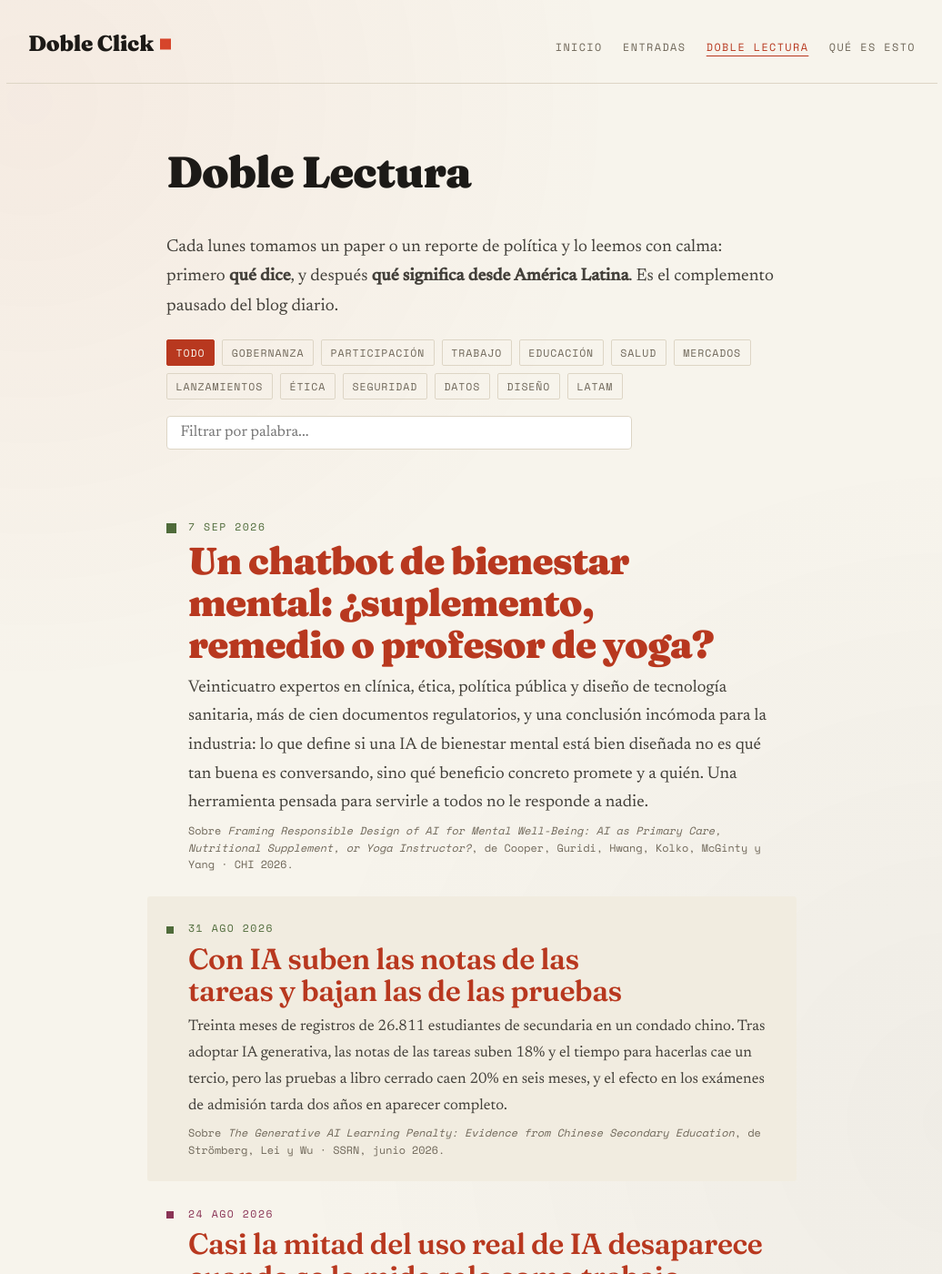
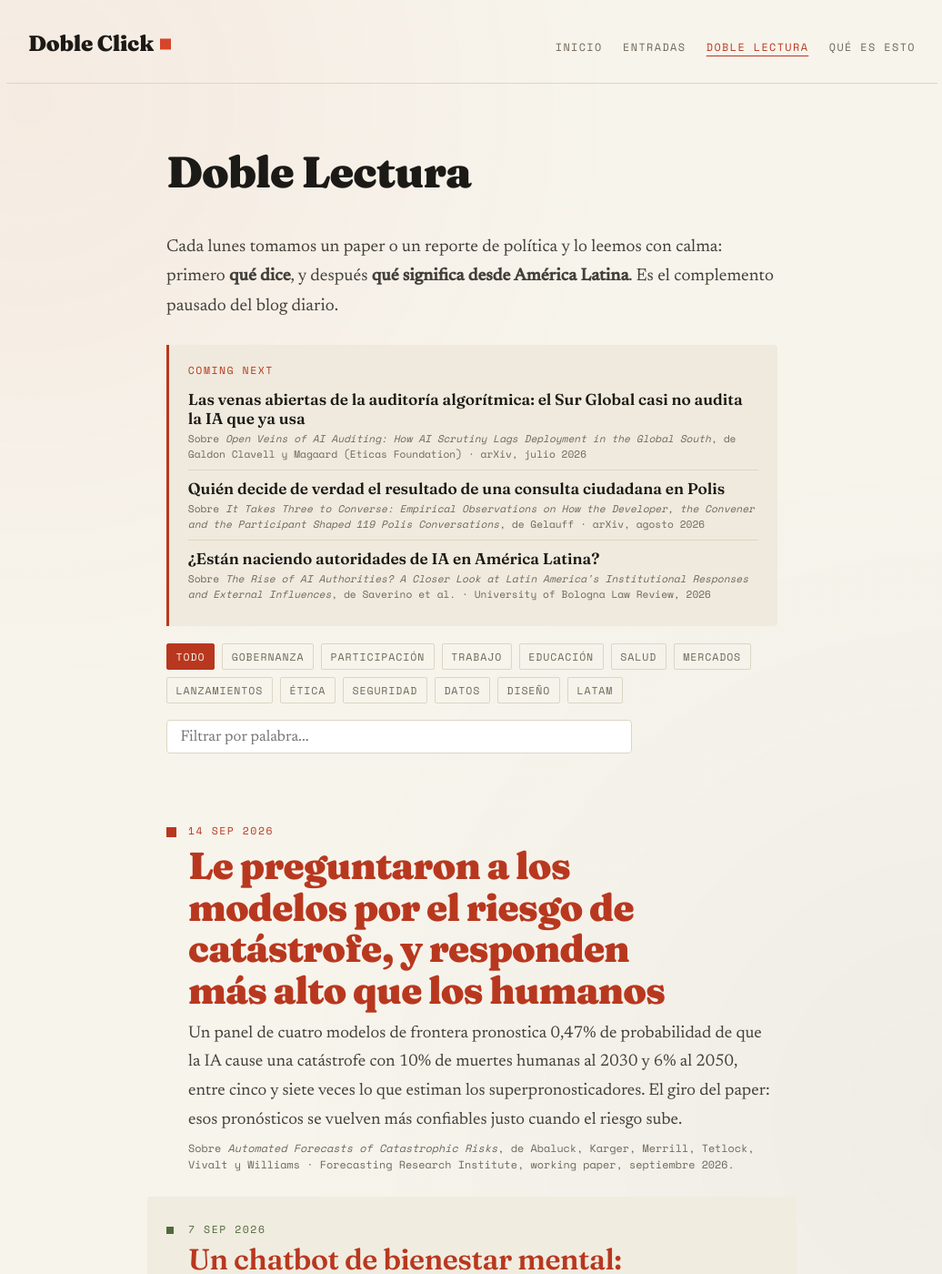
Before and after one commit to jaguridi/doble-click-blog, a Jekyll site: the page built from doble-lectura.html, in a window 1280 px wide and 1400 px high. Shown: the whole window at 91% size, without its empty margins (121-1157 px from the left). Built offline with Jekyll 4.4.1, drawn with Linux system fonts in a browser that asks for light colours.

Commit message:
Doble Lectura #22: Automated Forecasts of Catastrophic Risks (FRI, 2026)
Un panel de cuatro modelos de frontera pronostica el riesgo de catastrofe
por IA (0,47% al 2030, 6,0% al 2050), bastante por encima de expertos y
superpronosticadores humanos. Se incluye el guion de audio, la voz
(es-CO-GonzaloNeural) y la regeneracion de la cola publica Coming next
con las 9 fuentes que quedan pendientes.

Co-Authored-By: Claude Opus 5 <noreply@anthropic.com>
Claude-Session: https://claude.ai/code/session_01JpqfsG6SXNbsofz4PabSYR

```diff
--- a/_data/proximas_lecturas.yml
+++ b/_data/proximas_lecturas.yml
@@ -15,4 +15,55 @@
 #
 # Campos por entrada: titulo (lo que se ve grande), paper, autores, publicado, url (opc.).
 
-[]
+- titulo: "Las venas abiertas de la auditoría algorítmica: el Sur Global casi no audita la IA que ya usa"
+  paper: "Open Veins of AI Auditing: How AI Scrutiny Lags Deployment in the Global South"
+  autores: "Galdon Clavell y Magaard (Eticas Foundation)"
+  publicado: "arXiv, julio 2026"
+  url: "https://arxiv.org/abs/2607.21317"
+
+- titulo: "Quién decide de verdad el resultado de una consulta ciudadana en Polis"
+  paper: "It Takes Three to Converse: Empirical Observations on How the Developer, the Convener and the Participant Shaped 119 Polis Conversations"
+  autores: "Gelauff"
+  publicado: "arXiv, agosto 2026"
+  url: "https://arxiv.org/abs/2608.28368"
+
+- titulo: "¿Están naciendo autoridades de IA en América Latina?"
+  paper: "The Rise of AI Authorities? A Closer Look at Latin America's Institutional Responses and External Influences"
+  autores: "Saverino et al."
+  publicado: "University of Bologna Law Review, 2026"
+  url: "https://doi.org/10.60923/issn.2531-6133/21439"
+
+- titulo: "Delegar en la IA generativa: dónde queda la dirección humana de la tarea"
+  paper: "Governing Delegation to Generative Artificial Intelligence: Human Direction, Work-Related Orientation, and Modes of Use"
+  autores: "Fábrega (CICS-UDD, Chile)"
+  publicado: "arXiv, agosto 2026"
+  url: "https://arxiv.org/abs/2608.17624"
+
+- titulo: "Cuando los agentes de IA inundan los servicios del Estado"
+  paper: "Characterizing Agentic Flooding of Government Services"
+  autores: "Schmitz et al."
+  publicado: "arXiv, agosto 2026"
+  url: "https://arxiv.org/abs/2608.16603"
+
+- titulo: "IA generativa en un gobierno local: 25 entrevistas a funcionarios en Vietnam"
+  paper: "Generative AI in Developing Countries: Adoption Dynamics in Vietnamese Local Government"
+  autores: "Nguyen et al."
+  publicado: "Informatics, 2026"
+  url: "https://doi.org/10.3390/informatics13020022"
+
+- titulo: "El déficit deliberativo: una crítica empírica al uso de LLM en el debate democrático"
+  paper: "The Deliberative Deficit: An Empirical Critique of LLMs in Democratic Discourse"
+  autores: "Flechtner"
+  publicado: "arXiv, agosto 2026"
+  url: "https://arxiv.org/abs/2608.10186"
+
+- titulo: "La frontera dentada: en qué tareas la IA mejora el trabajo del conocimiento y en cuáles lo empeora"
+  paper: "Navigating the Jagged Technological Frontier: Field Experimental Evidence of the Effects of Artificial Intelligence on Knowledge Worker Productivity and Quality"
+  autores: "Dell'Acqua et al."
+  publicado: "Organization Science, 2026"
+  url: "https://doi.org/10.1287/orsc.2025.21838"
+
+- titulo: "¿Estamos listos para la IA? Del índice de medición a la gobernanza de la política"
+  paper: "Are We Ready for AI? From Measurement to Policy Governance"
+  autores: "Levy Yeyati (BID)"
+  publicado: "BID, Nota Técnica IDB-TN-03318, marzo 2026"
--- /dev/null
+++ b/_lecturas/ia-pronostica-su-propio-riesgo.md
@@ -0,0 +1,59 @@
+---
+layout: lectura
+numero: 22
+tags: [gobernanza, seguridad]
+title: "Le preguntaron a los modelos por el riesgo de catástrofe, y responden más alto que los humanos"
+description: "Un panel de cuatro modelos de frontera pronostica 0,47% de probabilidad de que la IA cause una catástrofe con 10% de muertes humanas al 2030 y 6% al 2050, entre cinco y siete veces lo que estiman los superpronosticadores. El giro del paper: esos pronósticos se vuelven más confiables justo cuando el riesgo sube."
+date: 2026-09-14
+paper_titulo: "Automated Forecasts of Catastrophic Risks"
+paper_autores: "Abaluck, Karger, Merrill, Tetlock, Vivalt y Williams"
+paper_publicado: "Forecasting Research Institute, working paper, septiembre 2026"
+paper_doi: "https://forecastingresearch.org/research"
+paper_archivo: "airo-working-paper.pdf"
+paper_keywords: "catastrophic risk, automated forecasting, frontier models, calibration, AI policy"
+audio: true
+---
+
+## La ficha
+
+- **Qué es:** *Automated Forecasts of Catastrophic Risks*
+- **Quiénes:** [Jason Abaluck](https://jabaluck.github.io/) (Yale y NBER), [Ezra Karger](https://scholar.google.com/scholar?q=%22Ezra+Karger%22+forecasting) (Federal Reserve Bank of Chicago), [Nick Merrill](https://scholar.google.com/scholar?q=%22Nick+Merrill%22+forecasting) (Forecasting Research Institute y UC Berkeley), [Philip E. Tetlock](https://scholar.google.com/scholar?q=%22Philip+E.+Tetlock%22+forecasting) (University of Pennsylvania), [Eva Vivalt](https://scholar.google.com/scholar?q=%22Eva+Vivalt%22) (University of Toronto) y [Bridget Williams](https://scholar.google.com/scholar?q=%22Bridget+Williams%22+%22forecasting+research+institute%22) (Forecasting Research Institute y Oxford). Van en orden alfabético.
+- **Dónde:** working paper del [Forecasting Research Institute](https://forecastingresearch.org/research), septiembre 2026, sin DOI. Financiado por Coefficient Giving.
+- **Tipo:** elicitación de pronósticos a modelos de lenguaje, con tres ejercicios de validación.
+
+## Primera lectura: qué hace y qué encuentra
+
+El punto de partida es una discusión conocida y bastante estéril. Sobre el riesgo de que la IA termine en catástrofe, las estimaciones públicas van del 10 al 25% en boca de algunos líderes de la industria hasta menos de 0,001% en boca de Yann LeCun. Los autores no intentan zanjarla con más opinión experta. Proponen meter un insumo nuevo: preguntarle a los propios modelos.
+
+Eso es AIRO, el *Automated AI Risk Outlook*, un panel que se actualiza de forma periódica. La mecánica es concreta. Toman los cuatro modelos mejor rankeados en el Epoch Capabilities Index, saltándose los de una misma familia: al momento de escribir son GPT-6 Astra, Fable 5.1, Opus 5 y GPT-5.5 Pro. A cada uno le entregan en un solo prompt 35 preguntas con sus criterios de resolución, los horizontes y catorce condiciones bajo las cuales responder cada celda. Antes de poder entregar un pronóstico, el modelo está obligado a hacer al menos diez búsquedas o lecturas web. El pronóstico del conjunto es la mediana simple de los cuatro.
+
+La pregunta central define catástrofe como un evento que mata al menos al 10% de la población humana en cinco años. Las cifras: por cualquier causa, 1,1% al 2030, 8,5% al 2050 y 18,5% al 2100. Por causa de la IA, 0,47%, 6,0% y 12,2%. O sea, los modelos le atribuyen a la IA cerca del 45% del riesgo catastrófico total al 2030 y el 71% al 2050. Hay una cifra más alta y menos comentada: la mediana de desempoderamiento humano supera a la de catástrofe mortal en todos los horizontes, con 15,5% al 2050 y 28% al 2100.
+
+Esos números quedan bastante por encima de los humanos. En la comparación que hacen los propios autores, el experto mediano del panel LEAP daba 0,3% al 2030 y 2% al 2050, y el superpronosticador mediano 0,1% y 0,88%. El conjunto de modelos queda entre 4,75 y 6,82 veces más alto que los superpronosticadores en la pregunta de catástrofe por IA.
+
+La objeción obvia es que un modelo tirando probabilidades no vale nada si no sabemos si acierta. El paper dedica su parte más interesante a eso, con tres pruebas. En ForecastBench, sobre preguntas reales ya resueltas, los modelos recientes muestran menos sesgo favorito-longshot que los superpronosticadores de 2024 y puntajes de Brier similares. Como los eventos raros casi no existen en el registro histórico, construyen eventos raros a pedido: dos simuladores, un mundo tipo Civilization con casi 26 mil preguntas binarias de probabilidad verdadera entre 1 y 9%, y un simulador de epidemias. Ahí la capacidad del modelo predice fuertemente la precisión, con una correlación de Spearman de +0,85. Y para los pronósticos condicionales a una política, prueban con una campaña de vacunación simulada de efecto conocido: los modelos de frontera recuperan una mediana de 0,78 de la habilidad recuperable.
+
+De ahí sale la idea que ordena el paper. Si pronosticar mejor es función de la capacidad, y la capacidad es también lo que empuja el riesgo, entonces estos pronósticos son más informativos justo en los mundos futuros donde el riesgo es más alto. Los autores lo dicen así, y también dicen qué es lo que esa evidencia no prueba.
+
+El ejercicio de políticas usa ocho escenarios adaptados de una encuesta del mismo instituto. El paquete que combina tope internacional de cómputo, autorización internacional previa al lanzamiento y responsabilidad estricta baja el pronóstico de catástrofe por IA en 66% al 2050. Las versiones solo de Estados Unidos rinden bastante menos que las internacionales. Dos condiciones lo suben: el statu quo sin política nueva, 1,28 veces, y la preemción federal de las leyes estatales, 1,24 veces. Que el statu quo sea peor que el pronóstico incondicional significa que los modelos ya están asumiendo que algo se va a regular. Los autores advierten que no midieron el costo de estas políticas en innovación o crecimiento: lo que entregan es un ranking de eficacia, no un análisis de costo-beneficio.
+
+## Segunda lectura: desde América Latina
+
+Conviene decirlo derecho: la región no aparece. El menú de políticas se armó con propuestas de think tanks y de políticos estadounidenses, los paneles humanos de comparación son de la misma casa, y el escenario que más mueve la aguja hacia arriba, la preemción federal, es una discusión interna de Estados Unidos. Nada aquí se preguntó desde un país que recibe la tecnología sin fabricarla.
+
+Y aun así hay un resultado que le habla directo a la región, sin que nadie lo haya buscado. En cada comparación, las medidas internacionales le ganan a las nacionales, y el paquete le gana a cualquier medida suelta. Para un país que no entrena modelos de frontera ni tiene jurisdicción sobre quienes los entrenan, eso no es un detalle técnico. Es el argumento de por qué la política nacional de IA, por buena que sea, no toca este riesgo en particular, y por qué el lugar donde sí se juega algo es la mesa multilateral. Estar ahí deja de ser diplomacia decorativa.
+
+El segundo aporte posible es más humilde y quizás más útil. Un ministerio de la región no tiene cómo montar su propia evaluación de riesgo catastrófico, y un panel público y actualizado es un bien al que puede acceder gratis. El riesgo de usarlo es importar la cifra sin sus condiciones. El propio paper muestra cuánto se mueve todo: condicionar al percentil 90 de capacidad futura que el mismo modelo estima multiplica por 2,21 el pronóstico al 2030. Un número de AIRO sin su condición no es información, es una cita suelta.
+
+Una lectura mía, que el paper no hace: la escalera de incidentes sugiere que lo que primero va a tocar a la región no es el escalón de la catástrofe sino los de abajo, donde los incidentes cibernéticos llevan la delantera. Los autores no cortan sus resultados por geografía, así que lo dejo como hipótesis. Pero un país cuya exposición real pasa por servicios públicos digitales y sistemas financieros tiene más que hacer con las medianas de los escalones bajos que con la cifra grande del titular.
+
+La pregunta que queda es quién mira estos tableros en la región, y con qué mandato. Si una cifra se mueve fuerte hacia arriba el próximo trimestre, ¿alguien acá está encargado de notarlo?
+
+## La letra chica
+
+- Conflicto de interés a la vista: el paper presenta un producto de la propia casa. AIRO es del Forecasting Research Institute, las preguntas se reutilizan de estudios previos del mismo instituto y los paneles humanos de comparación también son suyos. Es validación interna con criterios transparentes, no auditoría independiente.
+- Los autores son explícitos sobre lo que no saben: no está establecido que la precisión medida en ForecastBench o en mundos simulados se traslade a pronosticar catástrofes reales. Dicen que esos proxies dan razones para investigar los pronósticos, no para concluir que los modelos igualan a los mejores humanos en esta pregunta.
+- El tablero corre solo con información pública. Los laboratorios tienen información privada sobre capacidades y riesgos, y los autores reconocen que sin ella difícilmente se puede alertar sobre lo que pasa dentro de esas empresas.
+- El paper señala un problema raro y honesto: publicar estos pronósticos los mete en el corpus de entrenamiento de los modelos futuros, que podrían terminar reforzándolos. Y advierten que empresas o modelos podrían coludir u ocultar datos si las respuestas de política dependen de estas cifras.
+- Que el 100% de los 1.996 ordenamientos implícitos se cumpla habla de coherencia interna del panel, no de que le esté achuntando.
+- Transparencia: dos de los cuatro modelos del panel son de la familia Claude, la misma que escribe estas lecturas.
```
Also changed, not shown: _audio/ia-pronostica-su-propio-riesgo.txt (added, +17 -0 lines), 1 other file.
